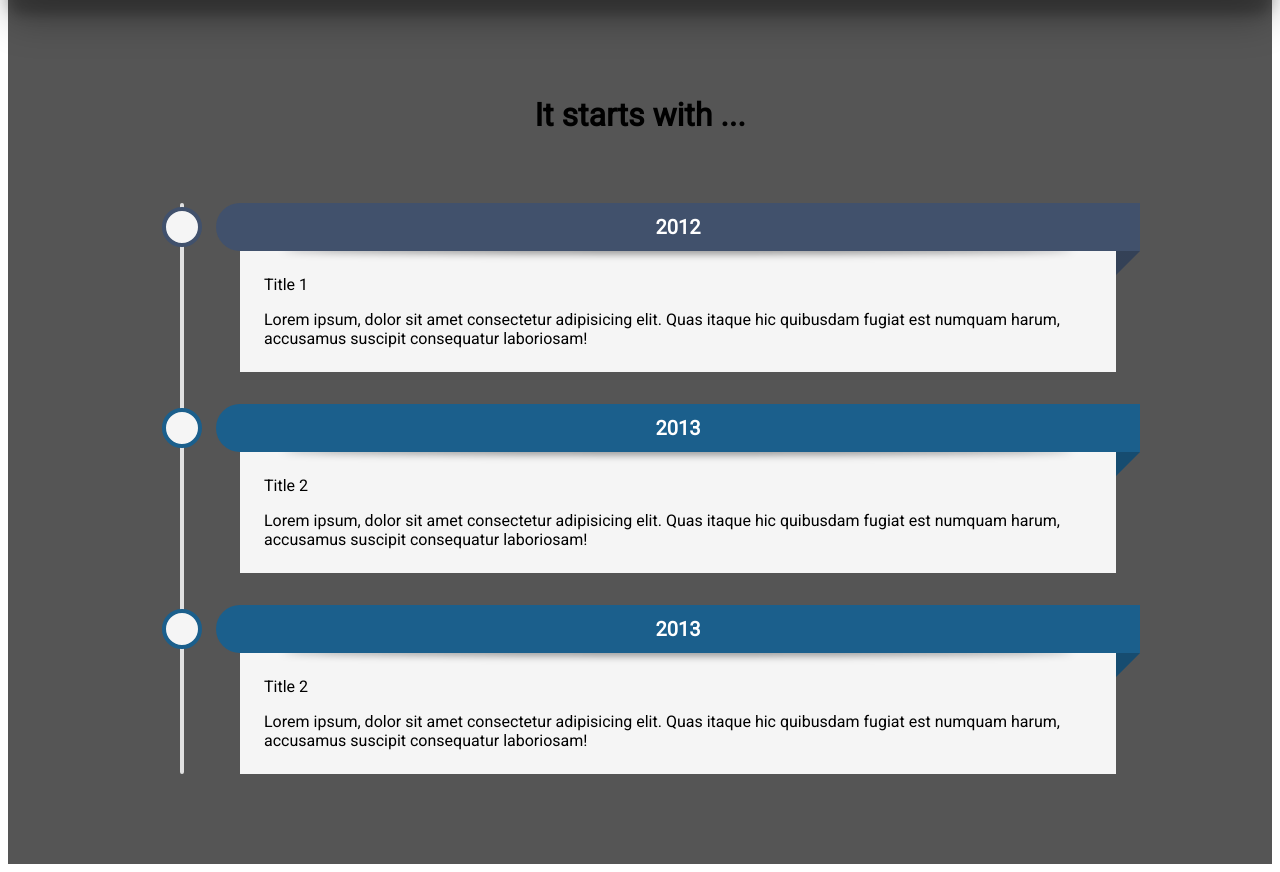
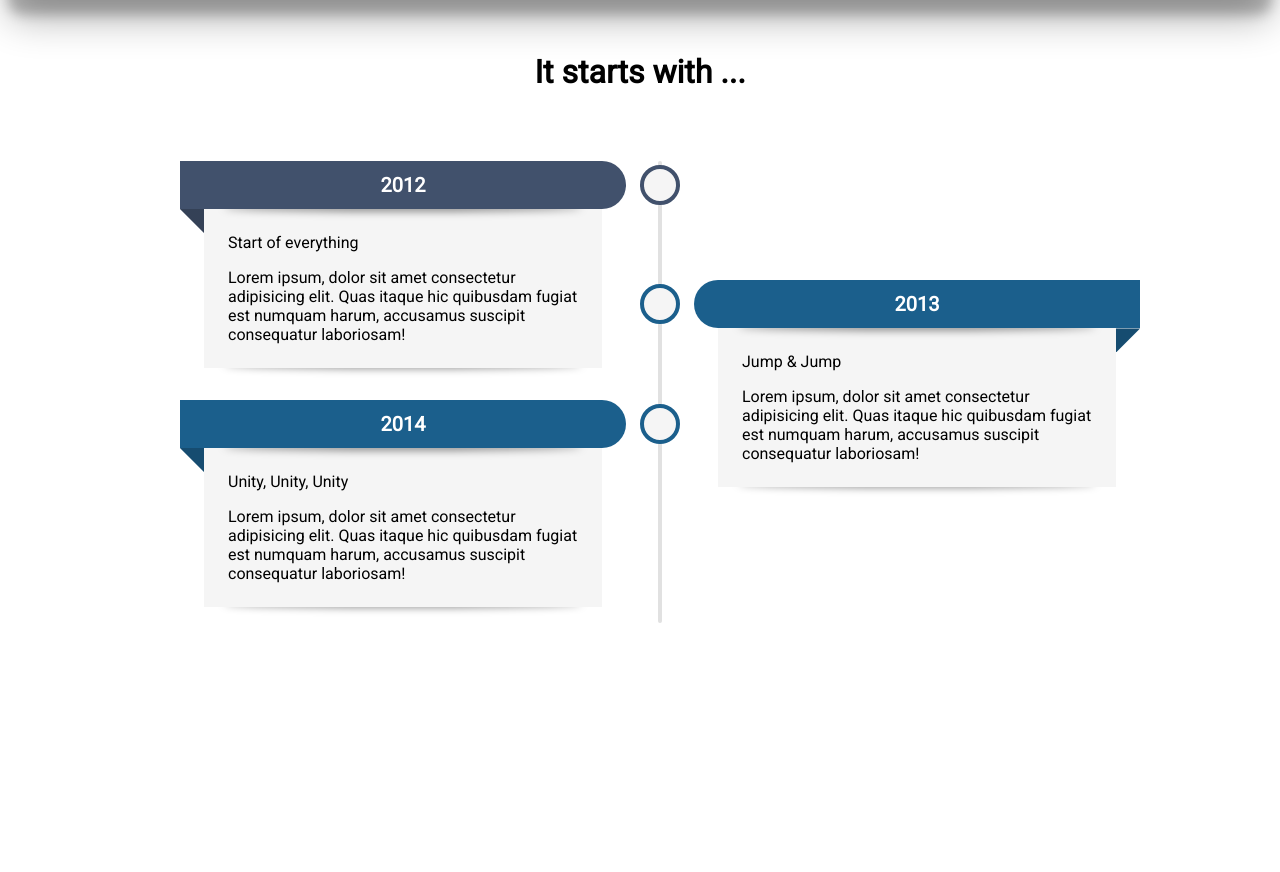
Before and after one commit to zModz/mods-portfolio, a PHP site: page / in a window 1280 px wide. Shown: the part 68-940 px from the top of the page. Run offline with PHP 8.4, Linux system fonts and the light colour scheme.

Commit message:
fix timeline css

```diff
--- a/index.html
+++ b/index.html
@@ -45,17 +45,17 @@
         <ul>
             <li style="--accent-color:#41516C">
                 <div class="date">2012</div>
-                <div class="title">Title 1</div>
+                <div class="title">Start of everything</div>
                 <div class="descr">Lorem ipsum, dolor sit amet consectetur adipisicing elit. Quas itaque hic quibusdam fugiat est numquam harum, accusamus suscipit consequatur laboriosam!</div>
             </li>
             <li style="--accent-color:#1B5F8C">
                 <div class="date">2013</div>
-                <div class="title">Title 2</div>
+                <div class="title">Jump & Jump</div>
                 <div class="descr">Lorem ipsum, dolor sit amet consectetur adipisicing elit. Quas itaque hic quibusdam fugiat est numquam harum, accusamus suscipit consequatur laboriosam!</div>
             </li>
             <li style="--accent-color:#1B5F8C">
-                <div class="date">2013</div>
-                <div class="title">Title 2</div>
+                <div class="date">2014</div>
+                <div class="title">Unity, Unity, Unity</div>
                 <div class="descr">Lorem ipsum, dolor sit amet consectetur adipisicing elit. Quas itaque hic quibusdam fugiat est numquam harum, accusamus suscipit consequatur laboriosam!</div>
             </li>
         </ul>
--- a/style.css
+++ b/style.css
@@ -106,10 +106,9 @@ html {
   --bgColor: rgba(245, 245, 245);
   min-height: 100vh;
   display: grid;
-  align-content: center;
+  align-content: flex-start;
   gap: 2rem;
   padding: 2rem;
-  background-color: #555; /*TEMP*/
 }
 
 .timeline-box ul {
@@ -240,11 +239,36 @@ html {
 }
 
 /* Responsive */
-@media (max-width: 600px) {
-  #games {
-    display: flex;
-    flex-direction: column;
-    justify-content: space-between;
+@media (min-width: 40rem) {
+  .timeline-box ul {
+    grid-template-columns: 1fr var(--line-w) 1fr;
+  }
+  .timeline-box ul::before {
+    grid-column: 2;
+  }
+  .timeline-box ul li:nth-child(odd) {
+    grid-column: 1;
+  }
+  .timeline-box ul li:nth-child(even) {
+    grid-column: 3;
+  }
+
+  /* start second card */
+  .timeline-box ul li:nth-child(2) {
+    grid-row: 2/4;
+  }
+
+  .timeline-box ul li:nth-child(odd) .date::before {
+    clip-path: polygon(0 0, 100% 0, 100% 100%);
+    left: 0;
+  }
+
+  .timeline-box ul li:nth-child(odd) .date::after {
+    transform: translate(-50%, -50%);
+    left: calc(100% + var(--col-gap) + var(--line-w) / 2);
+  }
+  .timeline-box ul li:nth-child(odd) .date {
+    border-radius: 0 calc(var(--dateH) / 2) calc(var(--dateH) / 2) 0;
   }
 }
 
```
Also changed, not shown: other parts of style.css (+0 -45 lines).
